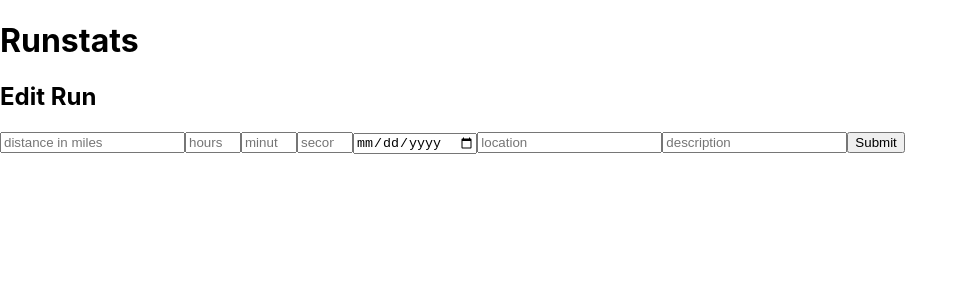
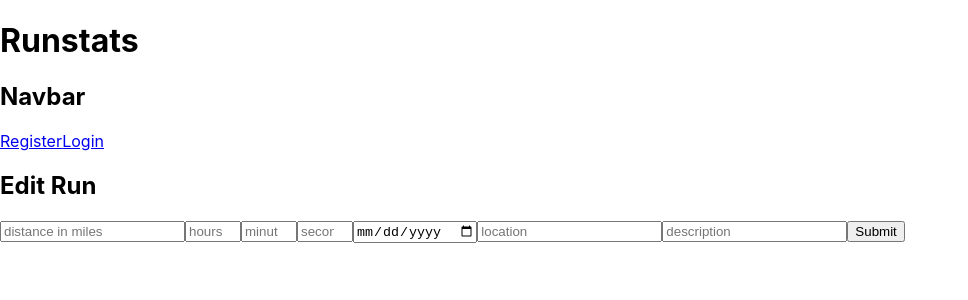
Before and after one commit to mckaywrigley/runstats, a React (Create React App) app in the folder client/: page /editrun in a window 1280 px wide. Shown: the top 300 px of the page, without its empty margins (0-968 px from the left). Built offline with nearby package versions, Linux system fonts and the light colour scheme; no server answers.

Commit message:
creates initial navbar component

```diff
--- a/client/src/App.js
+++ b/client/src/App.js
@@ -9,6 +9,7 @@ import Login from "./components/auth/Login";
 import AddRun from "./components/run/AddRun";
 import EditRun from "./components/run/EditRun";
 import Dashboard from "./components/dashboard/Dashboard";
+import Navbar from "./components/layout/Navbar";
 
 // Styling
 import "./App.css";
@@ -19,6 +20,7 @@ class App extends Component {
       <>
         <Router>
           <h1>Runstats</h1>
+          <Navbar />
           <Route exact path="/register" component={Register} />
           <Route exact path="/login" component={Login} />
           <Route exact path="/addrun" component={AddRun} />
--- /dev/null
+++ b/client/src/components/layout/Navbar.js
@@ -0,0 +1,33 @@
+import React, { Component } from "react";
+import { NavLink } from "react-router-dom";
+import { connect } from "react-redux";
+
+class Navbar extends Component {
+  render() {
+    if (!this.props.auth.isAuthenticated) {
+      return (
+        <div>
+          <h2>Navbar</h2>
+          <NavLink to="/register">Register</NavLink>
+          <NavLink to="/login">Login</NavLink>
+        </div>
+      );
+    }
+    return (
+      <div>
+        <h2>Navbar</h2>
+        <NavLink to="/dashboard">Dashboard</NavLink>
+        <NavLink to="/addRun">Add Run</NavLink>
+      </div>
+    );
+  }
+}
+
+const mapStateToProps = state => ({
+  auth: state.auth
+});
+
+export default connect(
+  mapStateToProps,
+  null
+)(Navbar);
--- a/client/src/components/run/EditRun.js
+++ b/client/src/components/run/EditRun.js
@@ -24,17 +24,17 @@ class EditRun extends Component {
     this.props.getRun(localStorage.currentRunID);
     console.log(this.props.run);
     console.log(this.props.run.currentRun.distance);
-    this.setState({
-      distance: this.props.run.currentRun.distance,
-      hours: "",
-      minutes: "",
-      seconds: "",
-      secondDuration: this.props.run.currentRun.secondDuration,
-      stringDuration: this.props.run.currentRun.stringDuration,
-      date: this.props.run.currentRun.date,
-      location: this.props.run.currentRun.location,
-      description: this.props.run.currentRun.description
-    });
+    // this.setState({
+    //   distance: this.props.run.currentRun.distance,
+    //   hours: "",
+    //   minutes: "",
+    //   seconds: "",
+    //   secondDuration: this.props.run.currentRun.secondDuration,
+    //   stringDuration: this.props.run.currentRun.stringDuration,
+    //   date: this.props.run.currentRun.date,
+    //   location: this.props.run.currentRun.location,
+    //   description: this.props.run.currentRun.description
+    // });
   }
 
   formatDuration = (hr, min, sec) => {
```
Also changed, not shown: client/src/components/layout/Footer.js (added).
